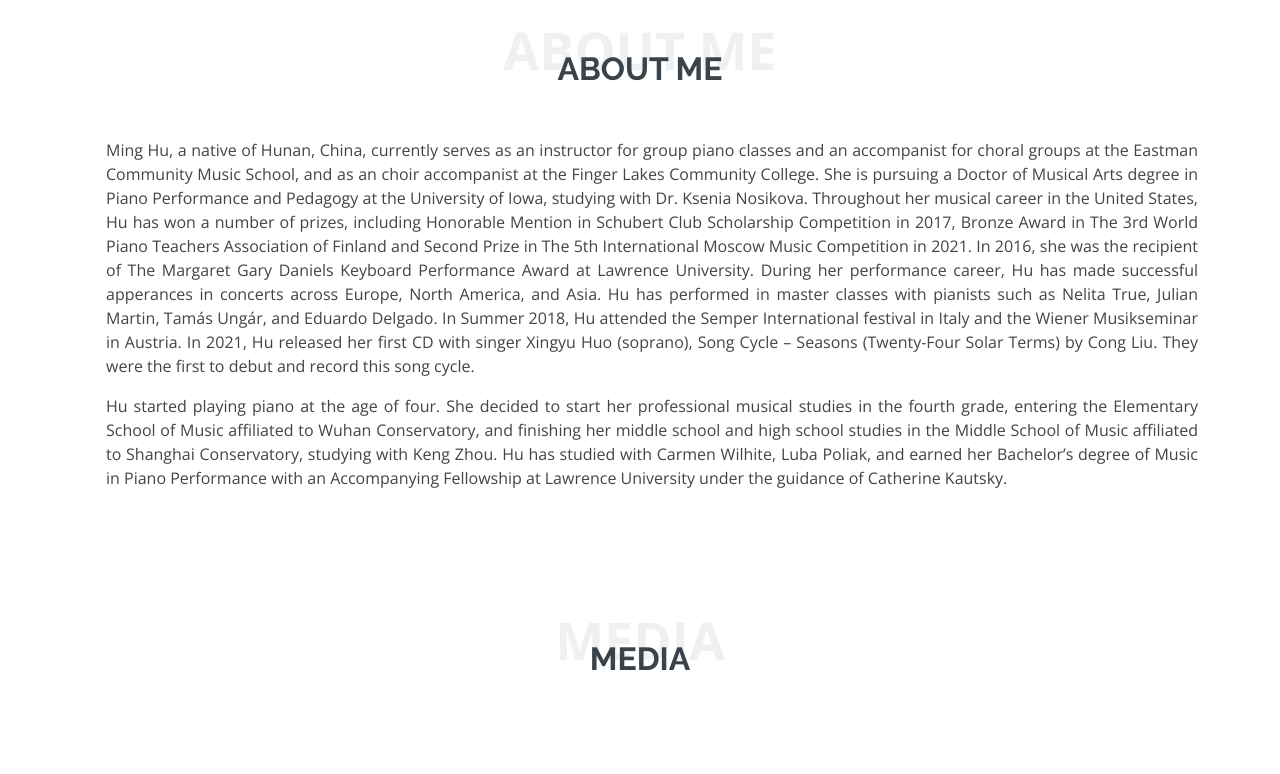
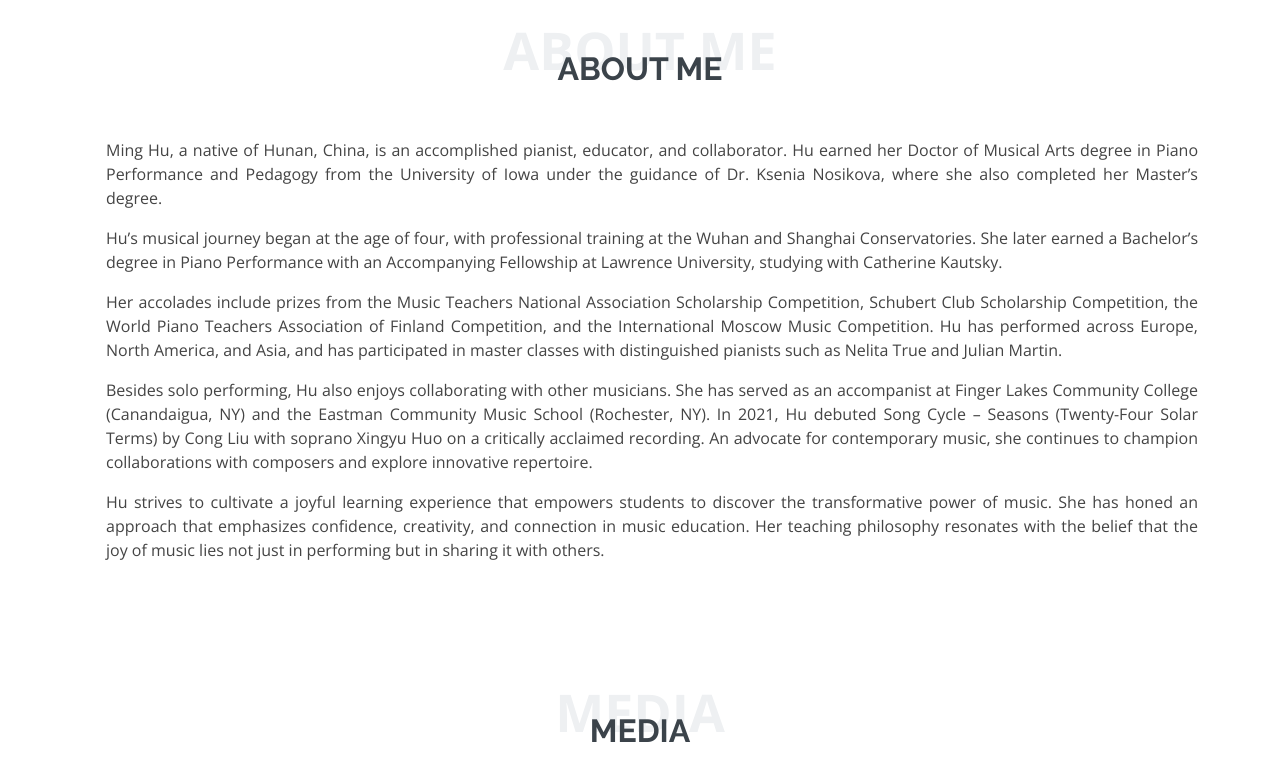
Before and after one commit to minghupiano/minghupiano.github.io, a plain HTML site: page index.html in a window 1280 px wide. Shown: the part 840-1614 px from the top of the page. Drawn offline with nearby package versions, Linux system fonts and the light colour scheme.

Commit message:
update profile pic and intro

```diff
--- a/index.html
+++ b/index.html
@@ -58,43 +58,42 @@
                 <div class="row">
                     <div class="col-lg-12 d-flex flex-column align-items-stretch">
                         <div class="content ps-lg-4 d-flex flex-column justify-content-center">
-                            <p align="justify">Ming Hu, a native of Hunan, China, currently serves as an instructor for
-                                group piano
-                                classes
-                                and an accompanist for choral groups at the Eastman Community Music School, and as an
-                                choir
-                                accompanist at the Finger Lakes Community College. She is pursuing a Doctor of Musical
-                                Arts
-                                degree in Piano Performance and Pedagogy at the University of Iowa, studying with Dr.
-                                Ksenia
-                                Nosikova. Throughout her musical career in the United States, Hu has won a number of
-                                prizes,
-                                including Honorable Mention in Schubert Club Scholarship Competition in 2017, Bronze
-                                Award
-                                in The 3rd World Piano Teachers Association of Finland and Second Prize in The 5th
-                                International Moscow Music Competition in 2021. In 2016, she was the recipient of The
-                                Margaret Gary Daniels Keyboard Performance Award at Lawrence University. During her
-                                performance career, Hu has made successful apperances in concerts across Europe, North
-                                America, and Asia. Hu has performed in master classes with pianists such as Nelita True,
-                                Julian Martin, Tamás Ungár, and Eduardo Delgado. In Summer 2018, Hu attended the Semper
-                                International festival in Italy and the Wiener Musikseminar in Austria. In 2021, Hu
-                                released
-                                her first CD with singer Xingyu Huo (soprano), Song Cycle – Seasons (Twenty-Four Solar
-                                Terms) by Cong Liu. They were the first to debut and record this song cycle.
-                            </p>
+                            <p align="justify">Ming Hu, a native of Hunan, China, is an accomplished pianist, educator,
+                                and collaborator. Hu earned her Doctor of
+                                Musical Arts degree in Piano Performance and Pedagogy from the University of Iowa under
+                                the guidance of Dr. Ksenia
+                                Nosikova, where she also completed her Master’s degree.</p>
 
-                            <p align="justify">Hu started playing piano at the age of four. She decided to start her
-                                professional
-                                musical
-                                studies in the fourth grade, entering the Elementary School of Music affiliated to Wuhan
-                                Conservatory, and finishing her middle school and high school studies in the Middle
-                                School
-                                of Music affiliated to Shanghai Conservatory, studying with Keng Zhou. Hu has studied
-                                with
-                                Carmen Wilhite, Luba Poliak, and earned her Bachelor’s degree of Music in Piano
-                                Performance
-                                with an Accompanying Fellowship at Lawrence University under the guidance of Catherine
-                                Kautsky.</p>
+                            <p align="justify">Hu’s musical journey began at the age of four, with professional training
+                                at the Wuhan and Shanghai Conservatories. She
+                                later earned a Bachelor’s degree in Piano Performance with an Accompanying Fellowship at
+                                Lawrence University, studying
+                                with Catherine Kautsky.</p>
+
+                            <p align="justify">Her accolades include prizes from the Music Teachers National Association
+                                Scholarship Competition, Schubert Club
+                                Scholarship Competition, the World Piano Teachers Association of Finland Competition,
+                                and the International Moscow Music
+                                Competition. Hu has performed across Europe, North America, and Asia, and has
+                                participated in master classes with
+                                distinguished pianists such as Nelita True and Julian Martin.</p>
+
+                            <p align="justify">Besides solo performing, Hu also enjoys collaborating with other
+                                musicians. She has served as an accompanist at Finger
+                                Lakes Community College (Canandaigua, NY) and the Eastman Community Music School
+                                (Rochester, NY). In 2021, Hu debuted
+                                Song Cycle – Seasons (Twenty-Four Solar Terms) by Cong Liu with soprano Xingyu Huo on a
+                                critically acclaimed recording.
+                                An advocate for contemporary music, she continues to champion collaborations with
+                                composers and explore innovative
+                                repertoire.</p>
+
+                            <p align="justify">Hu strives to cultivate a joyful learning experience that empowers
+                                students to discover the transformative power of
+                                music. She has honed an approach that emphasizes confidence, creativity, and connection
+                                in music education. Her teaching
+                                philosophy resonates with the belief that the joy of music lies not just in performing
+                                but in sharing it with others.</p>
                         </div>
                     </div>
                 </div>
@@ -112,11 +111,11 @@
                     <div class="row gy-4">
                         <div class="col-lg-8">
                             <div class="embed-responsive embed-responsive-16by9">
-                                <iframe width="800" height="500"
-                                    src="https://www.youtube.com/embed/videoseries?si=ahEb3SUBhb7pZQyk&amp;list=OLAK5uy_l-lvjp_NossbUAYIBdrOAXHtRHKVCkdoo"
+                                <iframe width="700" height="438"
+                                    src="https://www.youtube.com/embed/eYmJPFO3EJw?si=bg0v22L-LWppNDLw"
                                     title="YouTube video player" frameborder="0"
                                     allow="accelerometer; autoplay; clipboard-write; encrypted-media; gyroscope; picture-in-picture; web-share"
-                                    allowfullscreen></iframe>
+                                    referrerpolicy="strict-origin-when-cross-origin" allowfullscreen></iframe>
                             </div>
                         </div>
                         <div class="col-lg-4">
```
Also changed, not shown: assets/img/hero-bg-bak.jpeg (added), assets/img/hero-bg-orig.jpg (renamed from assets/img/hero-bg-bak.jpg), 1 other file.
